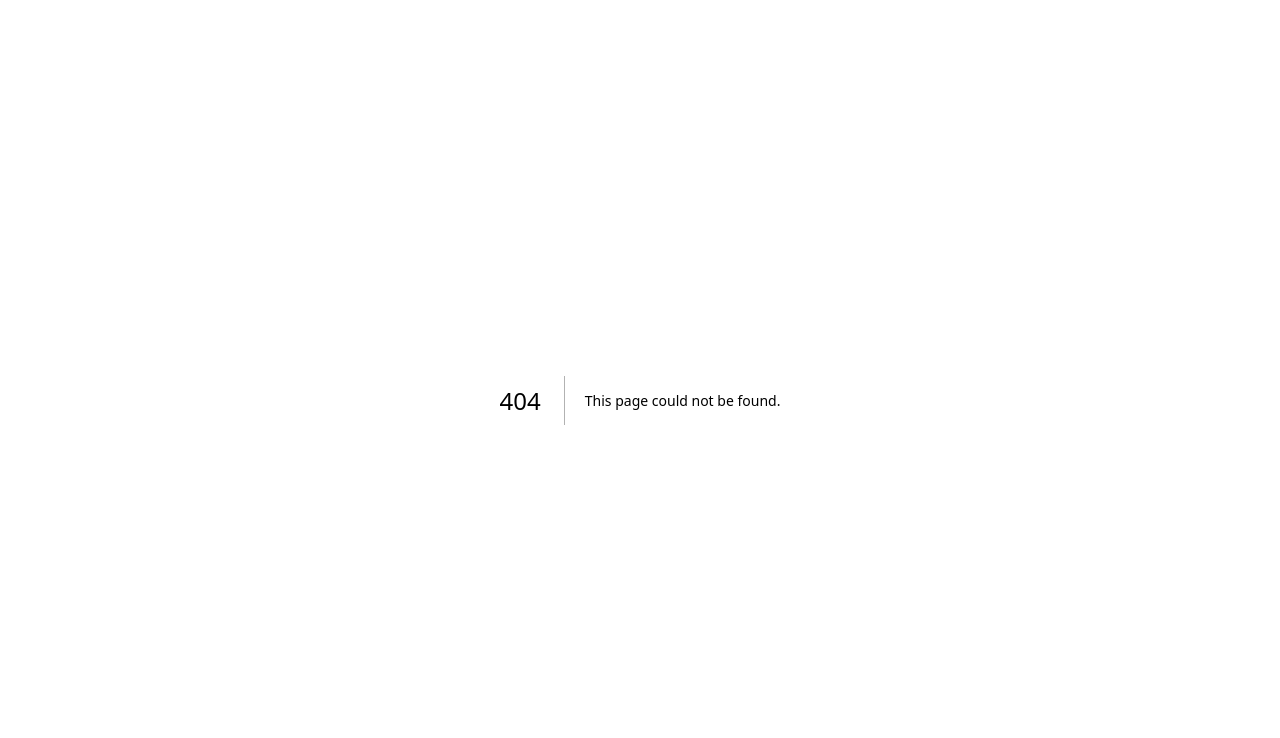
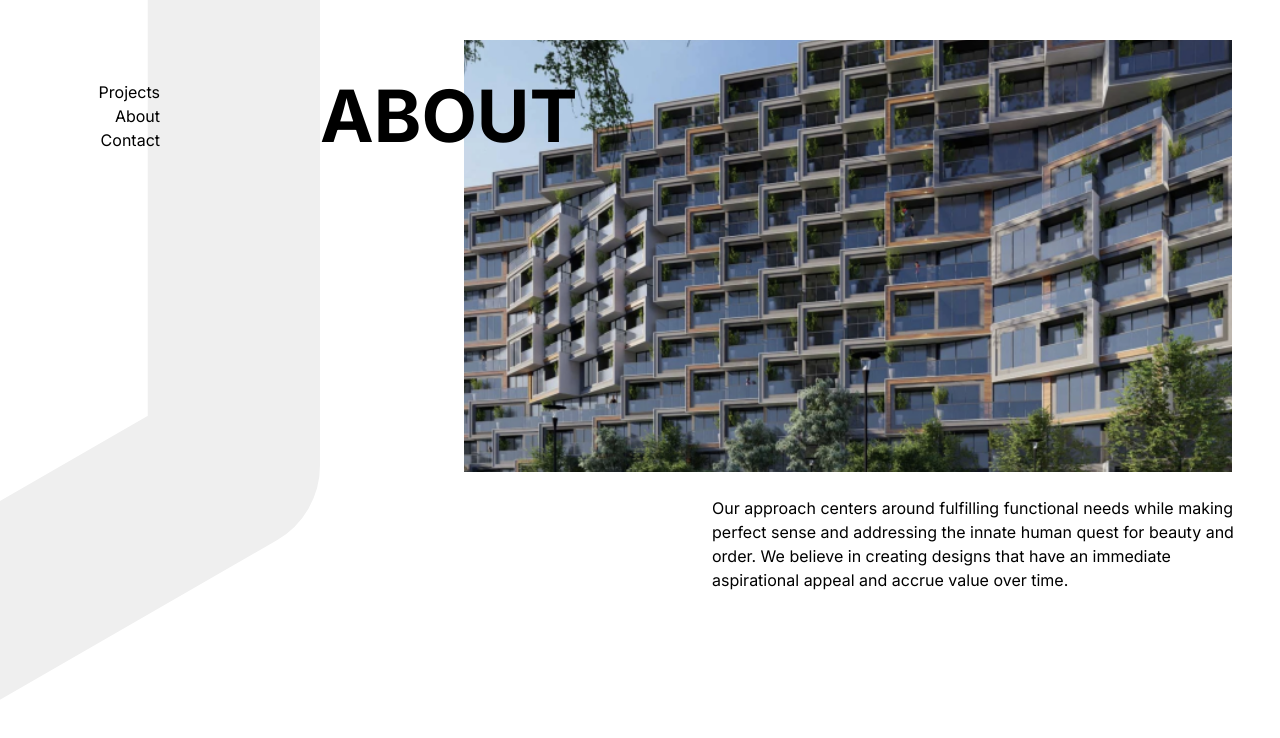
Before and after one commit to jaswanth27p/gsap-parallax, a Next.js app: page /about in a window 1280 px wide. Before the commit this address had no page. Shown: the top 738 px of the page. Built offline with nearby package versions, Linux system fonts and the light colour scheme.

Commit message:
added about page animation

```diff
--- /dev/null
+++ b/app/about/page.tsx
@@ -0,0 +1,103 @@
+"use client"
+import React, { useEffect, useRef } from 'react';
+import gsap from 'gsap';
+import { ScrollTrigger } from 'gsap/all';
+import Image from 'next/image';
+
+gsap.registerPlugin(ScrollTrigger);
+
+type Props = {}
+
+export default function Page({ }: Props) {
+    const svgRef = useRef<SVGSVGElement>(null);
+    const svgContainerRef = useRef<HTMLDivElement>(null);
+    const blackScreenRef = useRef<HTMLDivElement>(null);
+    const imgContainerRef = useRef<HTMLDivElement>(null);
+
+    useEffect(() => {
+        const svg = svgRef.current;
+        const paths = svg?.querySelectorAll('path');
+
+        const drawDuration = 2;
+
+        if (paths) {
+            paths.forEach((path, i) => {
+                const length = path.getTotalLength();
+
+                gsap.set(path, {
+                    strokeDasharray: length + 1,
+                    strokeDashoffset: length + 1,
+                });
+
+                gsap.to(path, {
+                    strokeDashoffset: 0,
+                    duration: drawDuration,
+                    ease: 'power2.inOut',
+                });
+            });
+
+            gsap.to(blackScreenRef.current, {
+                height: 0,
+                duration: 2,
+                ease: 'power4.out',
+                delay: drawDuration,
+                onComplete: () => {
+                    gsap.to('.img-container', {
+                        opacity: 1,
+                        duration: 1,
+                    });
+                }
+            });
+            gsap.fromTo(imgContainerRef.current,{
+                y:0
+            }, {
+                y: -100,
+                scrollTrigger: {
+                    trigger: imgContainerRef.current,
+                    scrub: 1,
+                    start:'top top',
+                    end:'bottom top',
+                }
+            });
+            gsap.set(paths, {
+                stroke: '#EFEFEF',
+                delay: drawDuration + 0.1,
+                ease: 'power4.out',
+                duration: 2,
+            });
+        }
+
+    }, []);
+
+    return (
+        <div className='min-h-screen relative'>
+            <div ref={blackScreenRef} className="absolute inset-0 bg-black z-10"></div>
+            <div className="bg fixed z-20 flex justify-start items-start">
+                <div ref={svgContainerRef}>
+                    <svg ref={svgRef} width="320" height="720" viewBox="0 0 320 720" fill="none" xmlns="http://www.w3.org/2000/svg">
+                        <path d="M-369.01 813.099L-971.875 465.614V-229.108L-369.01 -576.593L233.875 -229.107V465.613L-369.01 813.099Z" stroke="#EFEFEF" strokeWidth="172.25" strokeMiterlimit="10" strokeLinecap="round" strokeLinejoin="round" />
+                    </svg>
+                </div>
+            </div>
+            <div className="content grid grid-cols-8 h-screen relative z-20">
+                <ul className='col-span-1 flex flex-col items-end pt-20'>
+                    <li>Projects</li>
+                    <li>About</li>
+                    <li>Contact</li>
+                </ul>
+                <div className=' col-start-3 col-span-6 h-full relative'>
+                    <h1 className='text-7xl font-bold pt-20 absolute z-20'>ABOUT</h1>
+                    <div className='overflow-hidden w-[80%] aspect-video ml-[15%] mr-[5%] mt-10'>
+                        <div ref={imgContainerRef} className="img-container relative w-full h-full scale-125 mt-10 opacity-0">
+                            <Image src={'/about.png'} alt="" fill />
+                        </div>
+                    </div>
+                    <div className='w-[60%] ml-auto p-6 mr-4'>
+                        Our approach centers around fulfilling functional needs while making perfect sense and addressing the innate human quest for beauty and order. We believe in creating designs that have an immediate aspirational appeal and accrue value over time.
+                    </div>
+                </div>
+            </div>
+            <div className="h-screen"></div>
+        </div>
+    )
+}
```
Also changed, not shown: public/about.png (added), public/about_design.svg (added).
